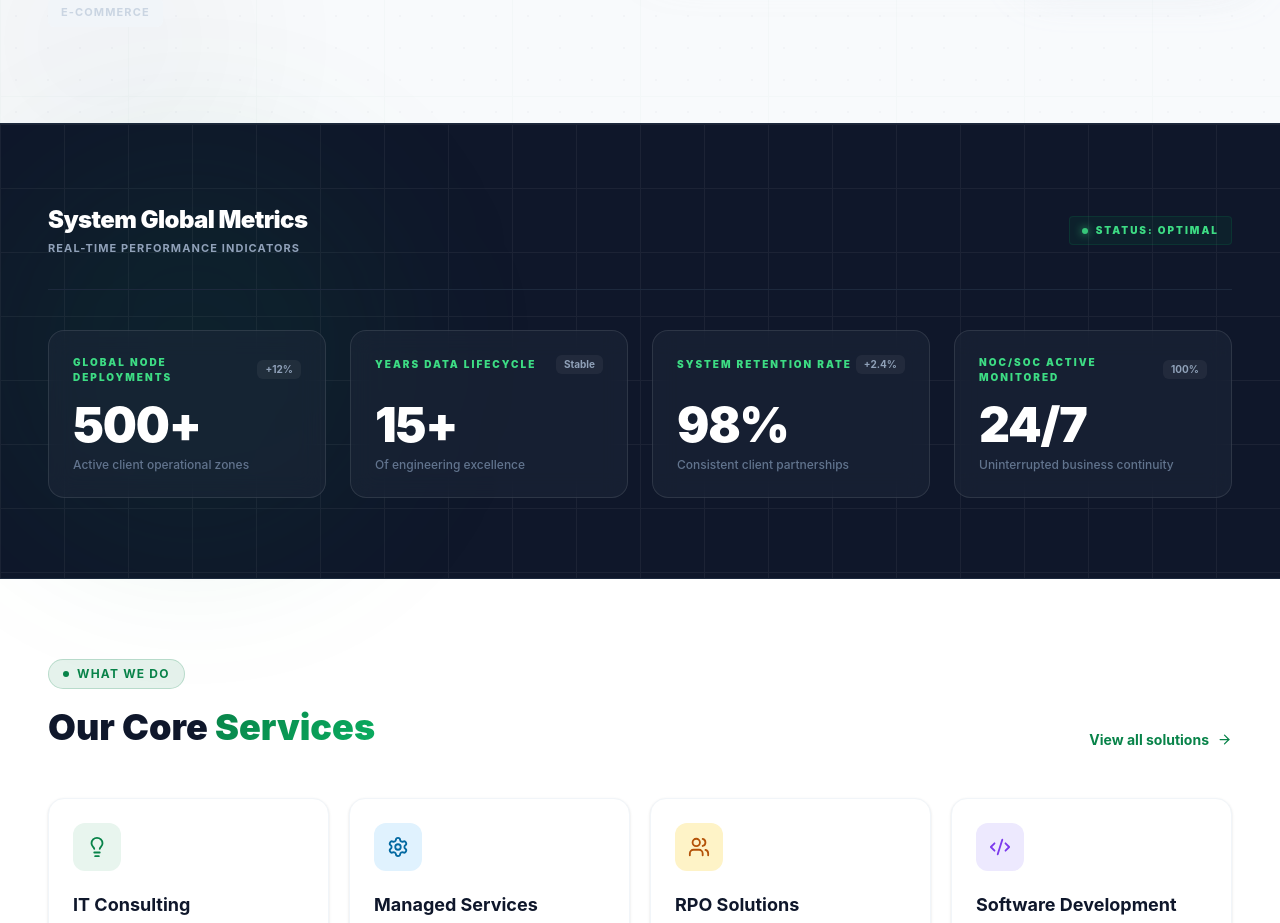
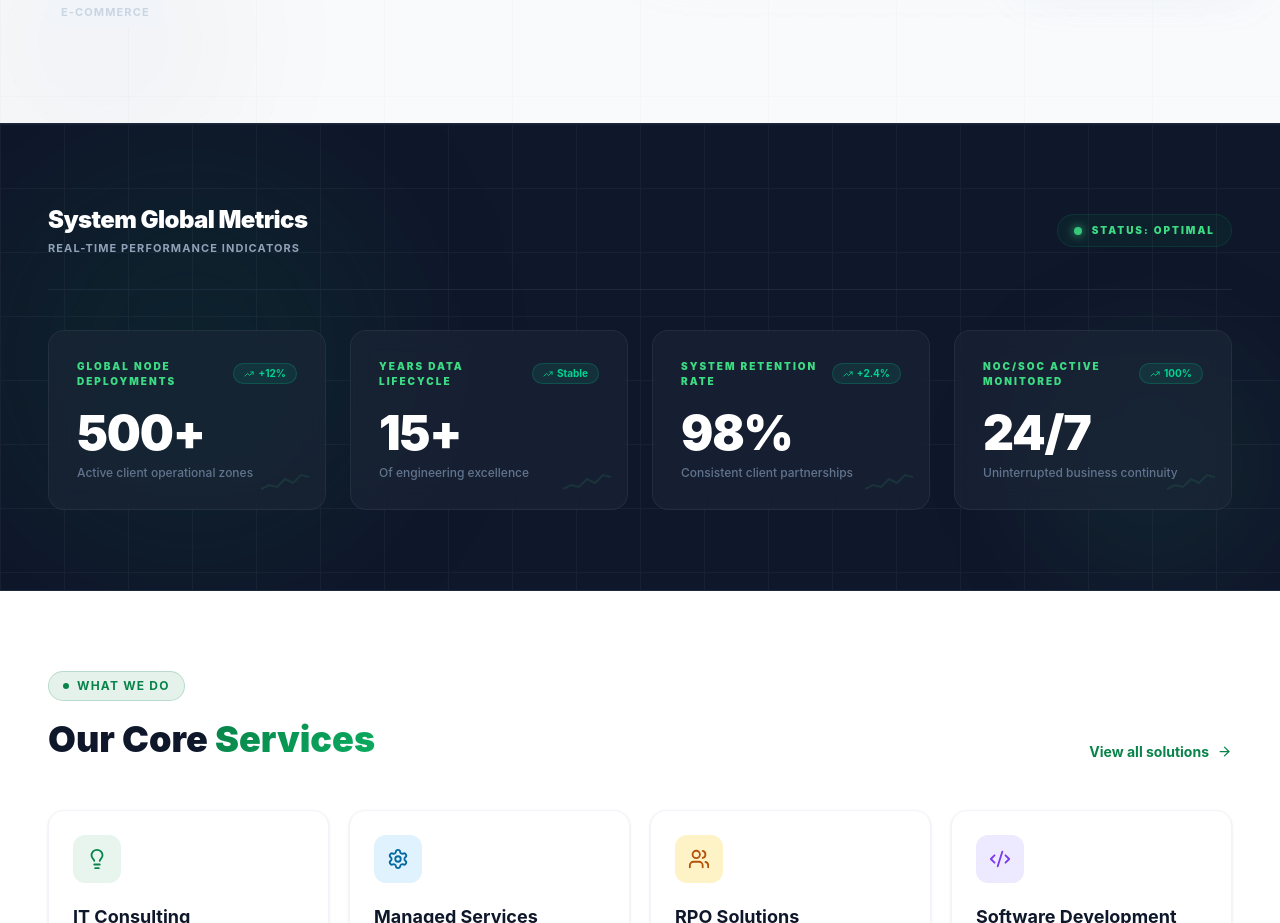
Before and after one commit to anupchauhanak6/tek-inspirations-llc, a React (Vite) app in the folder frontend/: page / in a window 1280 px wide. Shown: the part 800-1723 px from the top of the page. Built offline with nearby package versions, Linux system fonts and the light colour scheme.

Commit message:
feat: implement core frontend pages and reusable UI components for site structure

```diff
--- a/frontend/src/components/HomeStats.jsx
+++ b/frontend/src/components/HomeStats.jsx
@@ -1,30 +1,58 @@
-import React from "react";
+import React, { useEffect, useState, useRef } from "react";
 import { motion } from "framer-motion";
+import { TrendingUp } from "lucide-react";
 
 const stats = [
-  { value: "500+", label: "Global Node Deployments",    desc: "Active client operational zones",       trend: "+12%" },
-  { value: "15+",  label: "Years Data Lifecycle",        desc: "Of engineering excellence",             trend: "Stable" },
-  { value: "98%",  label: "System Retention Rate",       desc: "Consistent client partnerships",        trend: "+2.4%" },
-  { value: "24/7", label: "NOC/SOC Active Monitored",    desc: "Uninterrupted business continuity",     trend: "100%" },
+  { value: 500, suffix: "+", label: "Global Node Deployments",    desc: "Active client operational zones",       trend: "+12%" },
+  { value: 15,  suffix: "+", label: "Years Data Lifecycle",        desc: "Of engineering excellence",             trend: "Stable" },
+  { value: 98,  suffix: "%", label: "System Retention Rate",       desc: "Consistent client partnerships",        trend: "+2.4%" },
+  { value: 24,  suffix: "/7",label: "NOC/SOC Active Monitored",    desc: "Uninterrupted business continuity",     trend: "100%" },
 ];
+
+function AnimatedCounter({ value, suffix, duration = 2000 }) {
+  const [count, setCount] = useState(0);
+  const ref = useRef(null);
+  const started = useRef(false);
+
+  useEffect(() => {
+    const observer = new IntersectionObserver(([entry]) => {
+      if (entry.isIntersecting && !started.current) {
+        started.current = true;
+        const startTime = performance.now();
+        const animate = (now) => {
+          const progress = Math.min((now - startTime) / duration, 1);
+          const eased = 1 - Math.pow(1 - progress, 3);
+          setCount(Math.floor(eased * value));
+          if (progress < 1) requestAnimationFrame(animate);
+        };
+        requestAnimationFrame(animate);
+      }
+    }, { threshold: 0.3 });
+    if (ref.current) observer.observe(ref.current);
+    return () => observer.disconnect();
+  }, [value, duration]);
+
+  return <span ref={ref}>{count}{suffix}</span>;
+}
 
 function HomeStats() {
   return (
-    <section className="py-20 bg-[#0f172a] relative border-y border-slate-800">
-      {/* Tech Base Ground */}
-      <div className="absolute inset-0 z-0 opacity-[0.05]" style={{ backgroundImage: "linear-gradient(#ffffff 1px, transparent 1px), linear-gradient(90deg, #ffffff 1px, transparent 1px)", backgroundSize: "64px 64px" }} />
+    <section className="py-20 bg-[#0f172a] relative border-y border-slate-800 overflow-hidden">
+      {/* Tech Grid Base */}
+      <div className="absolute inset-0 z-0 opacity-[0.04]" style={{ backgroundImage: "linear-gradient(#ffffff 1px, transparent 1px), linear-gradient(90deg, #ffffff 1px, transparent 1px)", backgroundSize: "64px 64px" }} />
       <div className="absolute left-0 top-1/2 -translate-y-1/2 w-96 h-96 bg-[#088349]/10 rounded-full blur-[80px] z-0 pointer-events-none" />
+      <div className="absolute right-0 bottom-0 w-64 h-64 bg-[#3ddc84]/5 rounded-full blur-[60px] z-0 pointer-events-none" />
 
       <div className="max-w-7xl mx-auto px-6 lg:px-12 relative z-10">
 
         {/* Metric Header */}
-        <div className="flex items-center justify-between border-b border-slate-800 pb-8 mb-10">
+        <div className="flex flex-col md:flex-row items-start md:items-center justify-between border-b border-slate-800 pb-8 mb-10 gap-4">
           <div>
              <h2 className="text-white font-black text-2xl tracking-tight">System Global Metrics</h2>
              <p className="text-slate-400 text-[11px] font-bold uppercase tracking-widest mt-1">Real-time performance indicators</p>
           </div>
-          <div className="flex items-center gap-2 px-3 py-1.5 bg-[#088349]/10 border border-[#088349]/20 rounded text-[#3ddc84] text-[10px] font-black uppercase tracking-[0.2em]">
-            <span className="w-1.5 h-1.5 rounded-full bg-[#3ddc84] animate-pulse shadow-[0_0_8px_#3ddc84]" />
+          <div className="flex items-center gap-2.5 px-4 py-2 bg-[#088349]/10 border border-[#088349]/20 rounded-full text-[#3ddc84] text-[10px] font-black uppercase tracking-[0.2em]">
+            <span className="w-2 h-2 rounded-full bg-[#3ddc84] animate-pulse shadow-[0_0_10px_#3ddc84]" />
             Status: Optimal
           </div>
         </div>
@@ -38,21 +66,35 @@ function HomeStats() {
               whileInView={{ opacity: 1, y: 0 }}
               viewport={{ once: true }}
               transition={{ duration: 0.5, delay: i * 0.1 }}
-              className="bg-[#1e293b]/50 backdrop-blur-md rounded-2xl border border-white/10 p-6 flex flex-col hover:bg-[#1e293b]/80 hover:border-[#088349]/40 transition-colors group relative overflow-hidden"
+              className="bg-[#1e293b]/50 backdrop-blur-md rounded-2xl border border-white/[0.06] p-7 flex flex-col hover:bg-[#1e293b]/80 hover:border-[#088349]/30 transition-all duration-500 group relative overflow-hidden"
             >
               {/* Scanline Effect */}
               <div className="absolute inset-0 bg-gradient-to-b from-transparent via-[#088349]/5 to-transparent h-[200%] -translate-y-[100%] group-hover:translate-y-[100%] transition-transform duration-1000 ease-in-out pointer-events-none" />
 
-              <div className="flex items-center justify-between mb-4">
+              {/* Gradient border top */}
+              <div className="absolute top-0 left-0 right-0 h-[2px] bg-gradient-to-r from-transparent via-[#088349]/40 to-transparent opacity-0 group-hover:opacity-100 transition-opacity duration-500" />
+
+              <div className="flex items-center justify-between mb-5">
                 <span className="text-[#3ddc84] text-[10px] font-black uppercase tracking-[0.2em]">{stat.label}</span>
-                <span className="text-[10px] font-bold text-slate-400 bg-white/5 py-0.5 px-2 rounded-md">{stat.trend}</span>
+                <span className="flex items-center gap-1 text-[10px] font-bold text-emerald-400 bg-emerald-400/10 py-0.5 px-2.5 rounded-full border border-emerald-400/20">
+                  <TrendingUp size={10} />
+                  {stat.trend}
+                </span>
               </div>
 
               <div className="mt-auto">
-                <div className="text-5xl font-black text-white tracking-tight leading-none mb-2">{stat.value}</div>
+                <div className="text-5xl font-black text-white tracking-tight leading-none mb-2">
+                  <AnimatedCounter value={stat.value} suffix={stat.suffix} />
+                </div>
                 <div className="text-slate-500 text-xs font-medium">{stat.desc}</div>
               </div>
 
+              {/* Mini sparkline decoration */}
+              <div className="absolute bottom-4 right-4 opacity-10 group-hover:opacity-20 transition-opacity">
+                <svg width="48" height="24" viewBox="0 0 48 24">
+                  <path d="M0 20 L8 16 L16 18 L24 10 L32 14 L40 6 L48 8" fill="none" stroke="#3ddc84" strokeWidth="2" />
+                </svg>
+              </div>
             </motion.div>
           ))}
         </div>
```
